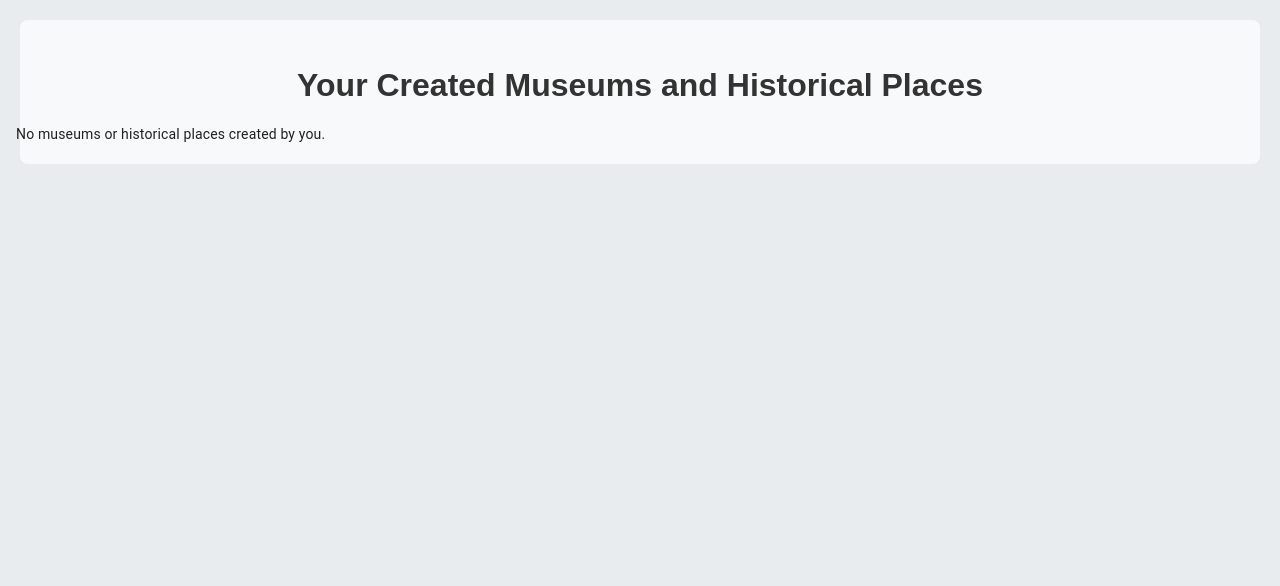
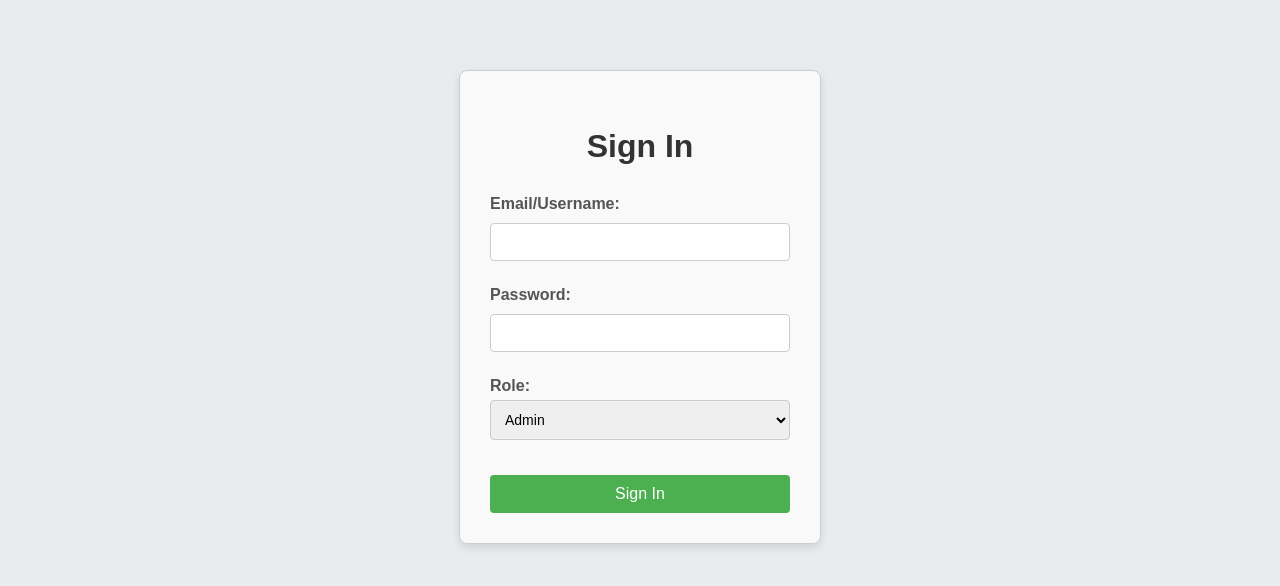
Before and after one commit to Advanced-computer-lab-2024/ExploreInEase, a React (Create React App) app in the folder frontend/exploreinease/: page / in a window 1280 px wide. Shown: the top 586 px of the page. Built offline with nearby package versions, Linux system fonts and the light colour scheme.

Commit message:
Login admin/governer

```diff
--- a/frontend/exploreinease/src/App.js
+++ b/frontend/exploreinease/src/App.js
@@ -10,12 +10,14 @@ import GuestHP from './Shared/Components/GuestHP';
 import TourGuideHP from './Shared/Components/TourGuideHP';
 import GenericCard from './Shared/Components/UserCard/Usergenericcard'
 import RoleSelection from './Shared/Components/RoleSelection/RoleSelection';
+import Login from './Shared/Components/Login.js'; // Adjust the path if needed
 
 const App = () => {
+
   return (
     <div>
 
-      <MuseumList />
+      < Login/>
     </div>
   );
 };
--- /dev/null
+++ b/frontend/exploreinease/src/Shared/Components/Login.js
@@ -0,0 +1,96 @@
+// src/components/SignIn.js
+import React, { useState } from 'react';
+import './SignIn.css';
+
+
+
+const Login = () => {
+  const [formData, setFormData] = useState({
+    email: '',
+    password: '',
+    role: 'admin'  // Default role set to 'tourist'
+  });
+  const [error, setError] = useState('');
+  const [success, setSuccess] = useState('');
+
+  const handleInputChange = (e) => {
+    setFormData({
+      ...formData,
+      [e.target.name]: e.target.value
+    });
+  };
+
+  const handleSubmit = (e) => {
+    e.preventDefault();
+
+    // Basic validation for email, password, and role
+    if (!formData.email || !formData.password) {
+      setError('Please fill in all fields.');
+      return;
+    }
+
+    // Check for roles: admin or tourist governor
+    if (formData.role == 'admin') {
+      if (formData.email == 'admin' && formData.password == 'admin') {
+        setSuccess('Sign-in successful! Welcome, Admin.');
+        setError('');
+      } else {
+        setError('Invalid admin credentials.');
+        setSuccess('');
+      }
+    } else if (formData.role == 'touristGovern') {
+      if (formData.email == 'governer' && formData.password == 'governer') {
+        setSuccess('Sign-in successful! Welcome, Tourist Governor.');
+        setError('');
+      } else {
+        setError('Invalid governor credentials.');
+        setSuccess('');
+      }
+    }
+
+    console.log('Sign-in data:', formData);
+  };
+
+  return (
+    <div className="sign-in-form">
+      <h2>Sign In</h2>
+      {error && <p style={{ color: 'red' }}>{error}</p>}
+      {success && <p style={{ color: 'green' }}>{success}</p>}
+      <form onSubmit={handleSubmit}>
+        <label>Email/Username:</label>
+        <input
+          type="text"
+          name="email"
+          value={formData.email}
+          onChange={handleInputChange}
+          required
+        />
+
+        <label>Password:</label>
+        <input
+          type="password"
+          name="password"
+          value={formData.password}
+          onChange={handleInputChange}
+          required
+        />
+
+        <label>Role:</label>
+        <select
+          name="role"
+          value={formData.role}
+          onChange={handleInputChange}
+          required
+        >
+
+          <option value="admin">Admin</option>
+          <option value="touristGovern">Tourist Governor</option>
+        </select>
+
+        <button type="submit">Sign In</button>
+      </form>
+    </div>
+  );
+};
+
+export default Login;
--- /dev/null
+++ b/frontend/exploreinease/src/Shared/Components/SignIn.css
@@ -0,0 +1,80 @@
+/* src/components/SignIn.css */
+
+.sign-in-form {
+    width: 300px;
+    margin: 50px auto;
+    padding: 30px;
+    border: 1px solid #ccc;
+    border-radius: 8px;
+    background-color: #f9f9f9;
+    box-shadow: 0px 4px 8px rgba(0, 0, 0, 0.1);
+  }
+
+  .sign-in-form h2 {
+    text-align: center;
+    color: #333;
+    margin-bottom: 20px;
+  }
+
+  .sign-in-form label {
+    display: block;
+    margin-bottom: 5px;
+    font-weight: bold;
+    color: #555;
+  }
+
+  .sign-in-form input,
+  .sign-in-form select {
+    width: 100%;
+    padding: 10px;
+    margin-bottom: 15px;
+    border: 1px solid #ccc;
+    border-radius: 4px;
+    box-sizing: border-box;
+    font-size: 14px;
+  }
+
+  .sign-in-form button {
+    width: 100%;
+    padding: 10px;
+    background-color: #4CAF50;
+    color: white;
+    border: none;
+    border-radius: 4px;
+    cursor: pointer;
+    font-size: 16px;
+    transition: background-color 0.3s;
+  }
+
+  .sign-in-form button:hover {
+    background-color: #45a049;
+  }
+
+  .sign-in-form p {
+    font-size: 14px;
+    color: #777;
+    margin-top: 10px;
+    text-align: center;
+  }
+
+  .sign-in-form p.error {
+    color: red;
+    text-align: center;
+  }
+
+  .sign-in-form p.success {
+    color: green;
+    text-align: center;
+  }
+
+  /* Optional: You can add some responsiveness */
+  @media (max-width: 600px) {
+    .sign-in-form {
+      width: 100%;
+      padding: 20px;
+    }
+
+    .sign-in-form button {
+      font-size: 14px;
+    }
+  }
```
